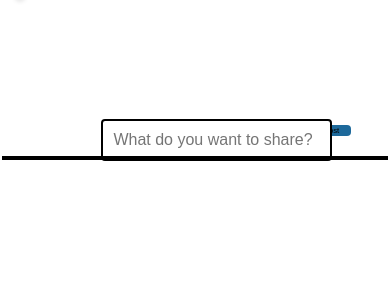
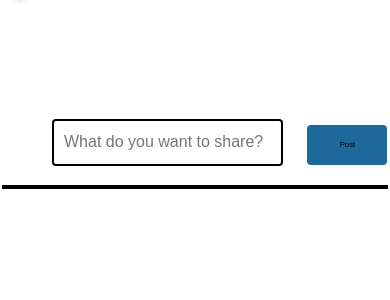
Before and after one commit to Keschler/Messenger, a Flask app: page /profile in a window 390 px wide; the page is wider, and only the part inside the window is pictured. Shown: the part 50-350 px from the top of that part. Run offline with Flask 3, Linux system fonts and the light colour scheme; the visitor is signed in with stand-in values (Sample User, id 1); data that the repository does not hold is empty.

Commit message:
css optimised for mobile profile and main page work now fine for mobile comment function still needs work

```diff
--- a/static/css/main.css
+++ b/static/css/main.css
@@ -21,8 +21,9 @@ body {
     font-size: 2vw;
     text-align: center;
     width: 10%;
-    margin-left: auto;
-
+    height: 50px;
+    position: relative;
+    right: 24%;
 }
 
 #post_input {
@@ -30,8 +31,9 @@ body {
     font-size: 16px;
     border: 2px solid;
     border-radius: 4px;
-    position: absolute;
-    left: -54%;
+    position: relative;
+    bottom: 10%;
+    left: -64%;
 }
 
 #post_form {
@@ -69,3 +71,17 @@ body {
     text-align: right;
     margin-bottom: 0;
 }
+
+
+@media (min-width: 320px) and (max-width: 999px) {
+    #post_button {
+        right: 240px;
+        width: 80px;
+        height: 40px;
+    }
+
+    #post_input {
+        left: -260px;
+        height: 23px;
+    }
+}
```
Also changed, not shown: static/css/profile.css (+10 -0 lines).
